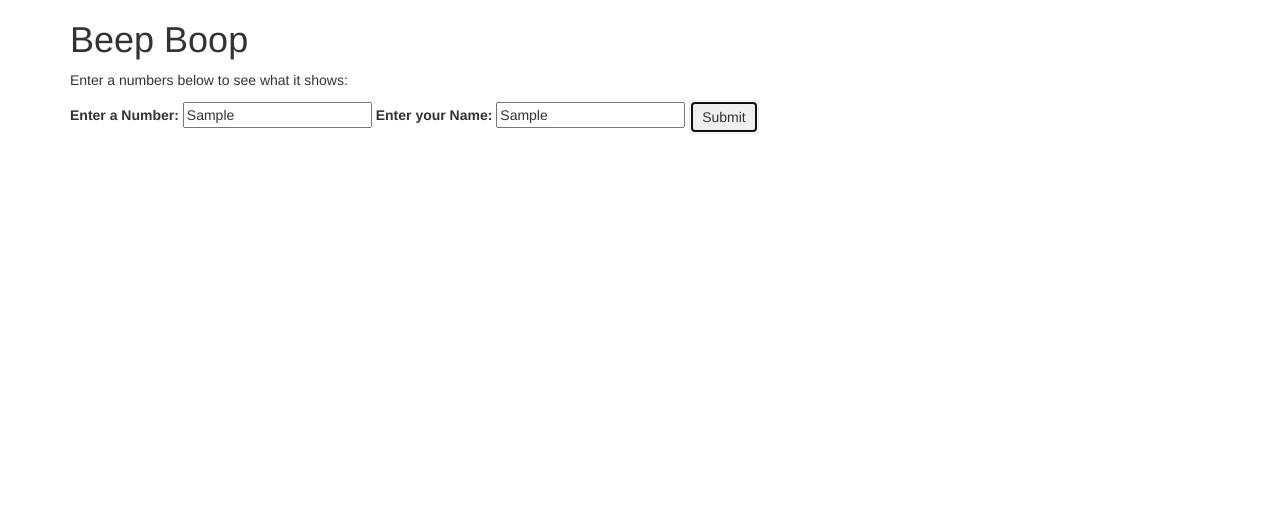
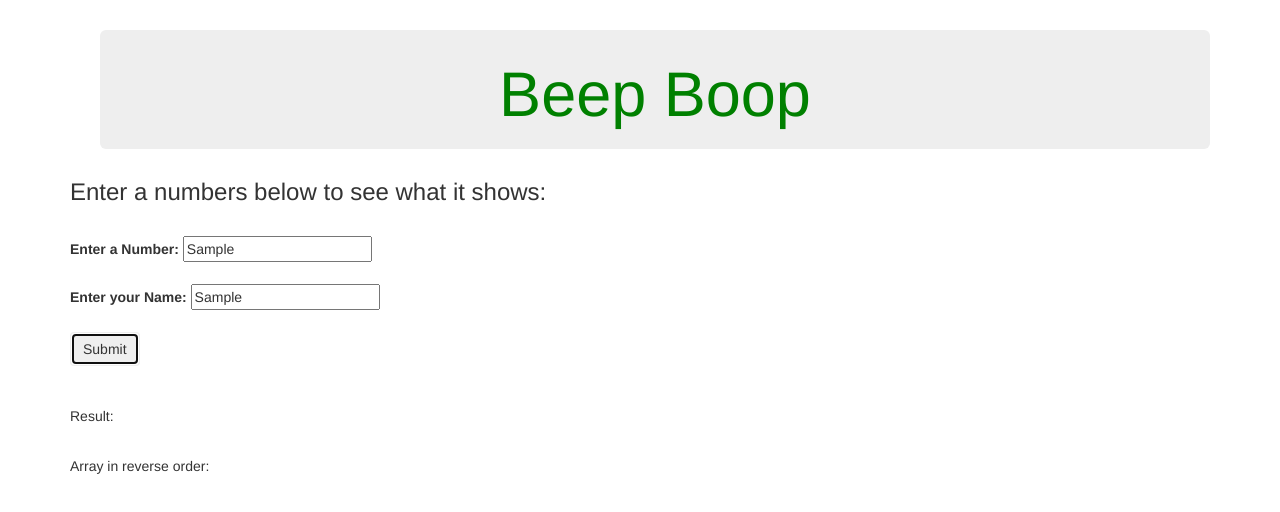
Before and after one commit to manasavesala/beep-boop, a plain HTML site: page index.html in a window 1280 px wide. Both pictures are taken after typing "Sample", "Sample" into the empty fields and a click on the button "Submit". Drawn offline with Linux system fonts and the light colour scheme.

Commit message:
added bootstrap to h1 and added some branching

```diff
--- a/css/styles.css
+++ b/css/styles.css
@@ -0,0 +1,13 @@
+.op{
+  display: none;;
+}
+.jumbotron{
+  margin-top: 30px;
+  margin-left: 30px;
+  padding :10px;
+  color: green;
+  font-weight: bold;
+}
+h1{
+  text-align: center;
+}
--- a/index.html
+++ b/index.html
@@ -9,19 +9,25 @@
   </head>
   <body>
     <div class="container">
-      <h1>Beep Boop</h1>
-      <p>Enter a numbers below to see what it shows:</p>
+      <div class="jumbotron">
+        <h1>Beep Boop</h1>
+      </div>
+      <h3>Enter a numbers below to see what it shows:</h3><br>
       <form id="bb">
         <label for="number">Enter a Number: </label>
-        <input id="userNumber" type="text">
+        <input id="userNumber" type="text"><br><br>
         <label for="text">Enter your Name: </label>
-        <input id="userName" type="text">
+        <input id="userName" type="text"><br><br>
         <button type="submit" class="btn" >Submit</button>
       </form><br><br>
+      <p class = "op"> Result: </p>
       <div id="output">
-        <p> </p>
+
+      </div><br>
+      <p class = "op">Array in reverse order:</p>
+      <div id="reverse">
+
       </div>
-
     </div>
   </body>
 </html>
--- a/js/scripts.js
+++ b/js/scripts.js
@@ -1,22 +1,24 @@
+
+
 var beepBoop = function(number) {
-    // var zero = srt.matches(/[^1-9]/);
     var name = $("#userName").val();
     var array = [];
+
     for (var i = 0; i <= number; i++){
         array.push(i);
     }
 
     for(var i = 0; i <= array.length; i++){
-        debugger;
-        if(array.includes(0)){
-            array[i] = "'Beep!'" + " ";
+
+        if(array[i]%3 === 0){
+            array[i] ='"' + "I'm sorry, " +name+". I'm afraid I can't do that." + '"' + " ";
         }
-        if(array.includes(1)){
+        if(array[i]=== 1){
             array[i] = "'Boop!'" + " ";
 
         }
-        if(array[i]%3 === 0){
-            array[i] ='"' + "I'm sorry, " +name+". I'm afraid I can't do that." + '"' + " ";
+        if(array[i]%10 === 0){
+            array[i] = "'Beep!'" + " ";
         }
 
 
@@ -32,6 +34,8 @@ $(document).ready(function(){
     var userNumber = parseInt($("#userNumber").val());
     var name = $("#userName").val();
     $("#output").text(beepBoop(userNumber));
+    $("#reverse").text(beepBoop(userNumber).reverse());
+    $(".op").show();
 
   });
 });
```
